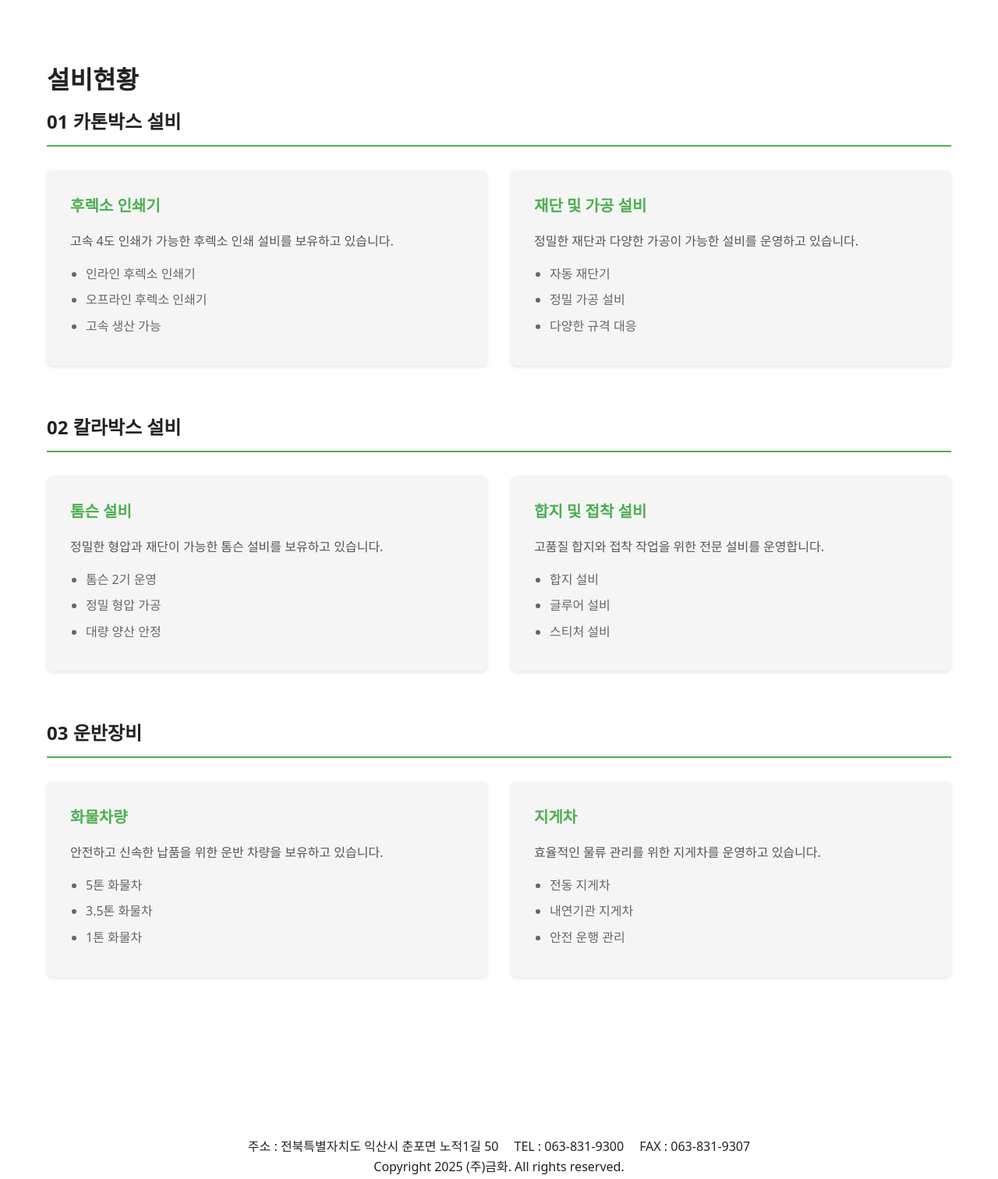
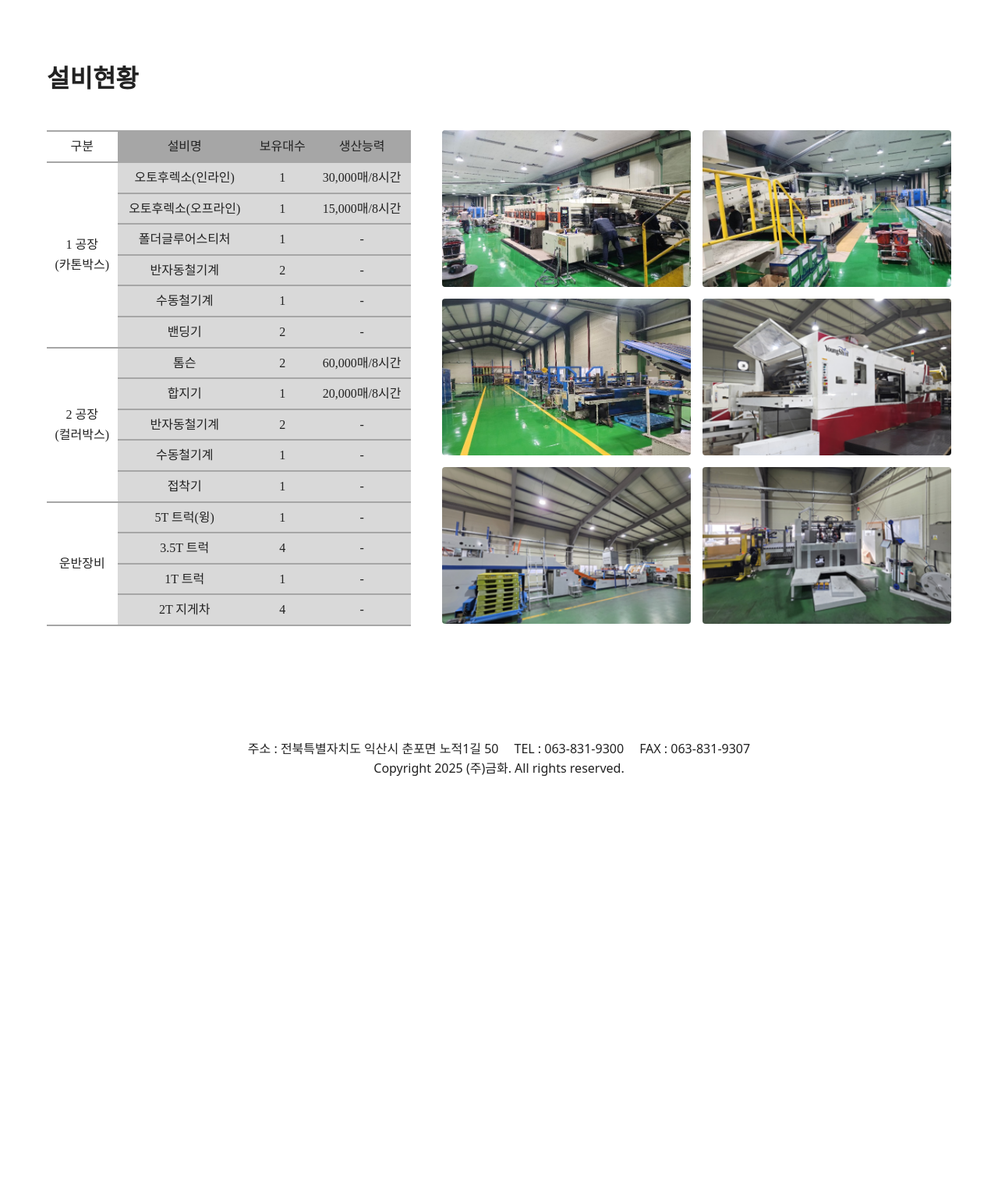
Before and after one commit to JANGSOYUN/geumhwa_site, a Django app: page /equipment/ in a window 1280 px wide. Shown: the part 73-1585 px from the top of the page at 78% size. After the commit the page ends 1068 px from the top, so only its background shows below. Run offline with Django 5.2, Linux system fonts and the light colour scheme; some web fonts are replaced.

Commit message:
update company, equipment

```diff
--- a/main/templates/main/base.html
+++ b/main/templates/main/base.html
@@ -88,7 +88,7 @@
             </div>
           </div>
           <div class="nav-item">
-            <a href="{% url 'products' %}" {% if request.resolver_match.url_name == 'products' or request.resolver_match.url_name == 'paper_box' or request.resolver_match.url_name == 'box_products' %}class="active"{% endif %}>제품소개</a>
+            <a href="{% url 'paper_box' %}" {% if request.resolver_match.url_name == 'products' or request.resolver_match.url_name == 'paper_box' or request.resolver_match.url_name == 'box_products' %}class="active"{% endif %}>제품소개</a>
             <div class="dropdown-menu">
               <a href="{% url 'paper_box' %}" class="dropdown-item">골판지박스 소개</a>
               <a href="{% url 'box_products' %}" class="dropdown-item">상자제품소개</a>
--- a/main/templates/main/equipment.html
+++ b/main/templates/main/equipment.html
@@ -6,41 +6,67 @@
 {% block extra_style %}
   <style>
     .page-title {
-      margin-bottom: 10px;
+      margin-bottom: 40px;
+      font-family: Paperlogy-6SemiBold;
     }
 
-    .equipment-grid {
+    .equipment-layout {
       display: grid;
-      grid-template-columns: repeat(auto-fit, minmax(300px, 1fr));
-      gap: 30px;
+      grid-template-columns: 1fr 1.4fr;
+      gap: 40px;
+      align-items: flex-start;
     }
 
-    .equipment-item {
-      background: #f5f5f5;
-      padding: 30px;
-      border-radius: 8px;
-      box-shadow: 0 2px 4px rgba(0,0,0,0.1);
+    .equipment-table {
+      width: 100%;
+      border-collapse: collapse;
+      font-family: Paperlogy-3Light;
     }
 
-    .equipment-item h3 {
-      font-size: 20px;
-      margin-bottom: 15px;
-      color: #4CAF50;
+    .equipment-table th {
+      background: #A6A6A6;
+      text-align: center;
+      font-weight: 500;
+      font-family: Paperlogy-4Regular;
+      padding: 6px;
+      border-top: 1px solid #595959;
+      border-bottom: 1px solid #595959;
     }
 
-    .equipment-item p {
-      color: #555;
-      line-height: 1.8;
+    .equipment-table tr {
+      background: #D9D9D9;
+      border-bottom: 2px solid #A6A6A6;
     }
 
-    .equipment-item ul {
-      margin-top: 15px;
-      padding-left: 20px;
+    .equipment-table td {
+      text-align: center;
+      font-family: Paperlogy-3Light;
+      padding: 6px;
     }
 
-    .equipment-item li {
-      margin-bottom: 8px;
-      color: #666;
+
+    .equipment-images {
+      display: grid;
+      grid-template-columns: repeat(2, 1fr);
+      gap: 15px;
+    }
+
+    .equipment-image {
+      width: 100%;
+      height: auto;
+      object-fit: cover;
+      border-radius: 4px;
+    }
+
+    /* Responsive */
+    @media (max-width: 768px) {
+      .equipment-layout {
+        grid-template-columns: 1fr;
+      }
+
+      .equipment-images {
+        grid-template-columns: 1fr;
+      }
     }
   </style>
 {% endblock %}
@@ -50,75 +76,112 @@
     <div class="container">
       <h1 class="page-title">설비현황</h1>
 
-      <div class="section">
-        <h2 class="section-title">01 카톤박스 설비</h2>
-        <div class="equipment-grid">
-          <div class="equipment-item">
-            <h3>후렉소 인쇄기</h3>
-            <p>고속 4도 인쇄가 가능한 후렉소 인쇄 설비를 보유하고 있습니다.</p>
-            <ul>
-              <li>인라인 후렉소 인쇄기</li>
-              <li>오프라인 후렉소 인쇄기</li>
-              <li>고속 생산 가능</li>
-            </ul>
-          </div>
-          <div class="equipment-item">
-            <h3>재단 및 가공 설비</h3>
-            <p>정밀한 재단과 다양한 가공이 가능한 설비를 운영하고 있습니다.</p>
-            <ul>
-              <li>자동 재단기</li>
-              <li>정밀 가공 설비</li>
-              <li>다양한 규격 대응</li>
-            </ul>
-          </div>
+      <div class="equipment-layout">
+        <!-- 왼쪽: 테이블 -->
+        <div>
+          <table class="equipment-table">
+            <thead>
+              <tr style="border-top: 2px solid #A6A6A6;">
+                <th style="background-color: #fff; border-bottom: 2px solid #A6A6A6;">구분</th>
+                <th>설비명</th>
+                <th>보유대수</th>
+                <th>생산능력</th>
+              </tr>
+            </thead>
+            <tbody>
+              <!-- 1 공장 (카톤박스) -->
+              <tr>
+                <td rowspan="6" style="background-color: #fff;">1 공장<br>(카톤박스)</td>
+                <td>오토후렉소(인라인)</td>
+                <td>1</td>
+                <td>30,000매/8시간</td>
+              </tr>
+              <tr>
+                <td>오토후렉소(오프라인)</td>
+                <td>1</td>
+                <td>15,000매/8시간</td>
+              </tr>
+              <tr>
+                <td>폴더글루어스티처</td>
+                <td>1</td>
+                <td>-</td>
+              </tr>
+              <tr>
+                <td>반자동철기계</td>
+                <td>2</td>
+                <td>-</td>
+              </tr>
+              <tr>
+                <td>수동철기계</td>
+                <td>1</td>
+                <td>-</td>
+              </tr>
+              <tr>
+                <td>밴딩기</td>
+                <td>2</td>
+                <td>-</td>
+              </tr>
+              <!-- 2 공장 (컬러박스) -->
+              <tr>
+                <td rowspan="5" style="background-color: #fff;">2 공장<br>(컬러박스)</td>
+                <td>톰슨</td>
+                <td>2</td>
+                <td>60,000매/8시간</td>
+              </tr>
+              <tr>
+                <td>합지기</td>
+                <td>1</td>
+                <td>20,000매/8시간</td>
+              </tr>
+              <tr>
+                <td>반자동철기계</td>
+                <td>2</td>
+                <td>-</td>
+              </tr>
+              <tr>
+                <td>수동철기계</td>
+                <td>1</td>
+                <td>-</td>
+              </tr>
+              <tr>
+                <td>접착기</td>
+                <td>1</td>
+                <td>-</td>
+              </tr>
+              <!-- 운반장비 -->
+              <tr>
+                <td rowspan="4" style="background-color: #fff;">운반장비</td>
+                <td>5T 트럭(윙)</td>
+                <td>1</td>
+                <td>-</td>
+              </tr>
+              <tr>
+                <td>3.5T 트럭</td>
+                <td>4</td>
+                <td>-</td>
+              </tr>
+              <tr>
+                <td>1T 트럭</td>
+                <td>1</td>
+                <td>-</td>
+              </tr>
+              <tr>
+                <td>2T 지게차</td>
+                <td>4</td>
+                <td>-</td>
+              </tr>
+            </tbody>
+          </table>
         </div>
-      </div>
 
-      <div class="section">
-        <h2 class="section-title">02 칼라박스 설비</h2>
-        <div class="equipment-grid">
-          <div class="equipment-item">
-            <h3>톰슨 설비</h3>
-            <p>정밀한 형압과 재단이 가능한 톰슨 설비를 보유하고 있습니다.</p>
-            <ul>
-              <li>톰슨 2기 운영</li>
-              <li>정밀 형압 가공</li>
-              <li>대량 양산 안정</li>
-            </ul>
-          </div>
-          <div class="equipment-item">
-            <h3>합지 및 접착 설비</h3>
-            <p>고품질 합지와 접착 작업을 위한 전문 설비를 운영합니다.</p>
-            <ul>
-              <li>합지 설비</li>
-              <li>글루어 설비</li>
-              <li>스티처 설비</li>
-            </ul>
-          </div>
-        </div>
-      </div>
-
-      <div class="section">
-        <h2 class="section-title">03 운반장비</h2>
-        <div class="equipment-grid">
-          <div class="equipment-item">
-            <h3>화물차량</h3>
-            <p>안전하고 신속한 납품을 위한 운반 차량을 보유하고 있습니다.</p>
-            <ul>
-              <li>5톤 화물차</li>
-              <li>3.5톤 화물차</li>
-              <li>1톤 화물차</li>
-            </ul>
-          </div>
-          <div class="equipment-item">
-            <h3>지게차</h3>
-            <p>효율적인 물류 관리를 위한 지게차를 운영하고 있습니다.</p>
-            <ul>
-              <li>전동 지게차</li>
-              <li>내연기관 지게차</li>
-              <li>안전 운행 관리</li>
-            </ul>
-          </div>
+        <!-- 오른쪽: 이미지 갤러리 -->
+        <div class="equipment-images">
+          <img src="{% static 'img/equipment-1.jpg' %}" alt="설비 이미지 1" class="equipment-image">
+          <img src="{% static 'img/equipment-2.jpg' %}" alt="설비 이미지 2" class="equipment-image">
+          <img src="{% static 'img/equipment-3.jpg' %}" alt="설비 이미지 3" class="equipment-image">
+          <img src="{% static 'img/equipment-4.png' %}" alt="설비 이미지 4" class="equipment-image">
+          <img src="{% static 'img/equipment-5.png' %}" alt="설비 이미지 5" class="equipment-image">
+          <img src="{% static 'img/equipment-6.png' %}" alt="설비 이미지 6" class="equipment-image">
         </div>
       </div>
     </div>
--- a/main/templates/main/index.html
+++ b/main/templates/main/index.html
@@ -143,6 +143,7 @@
 {% endblock %}
 
 {% block content %}
+  <div style="flex: 1; display: flex; flex-direction: column;">
     <section class="hero">
       <div class="container">
         <div class="hero-content">
@@ -183,4 +184,5 @@
         </div>
       </div>
     </section>
+  </div>
 {% endblock %}
--- a/main/templates/main/inquiry.html
+++ b/main/templates/main/inquiry.html
@@ -24,7 +24,7 @@
     .contact-info h2 {
       font-size: 20px;
       margin-bottom: 20px;
-      color: #4CAF50;
+      color: #2744A0;
     }
 
     .contact-info p {
@@ -49,7 +49,7 @@
     }
 
     .contact-info .instruction {
-      font-size: 14px;
+      font-size: 16px;
       color: #666;
       line-height: 1.8;
     }
--- a/static/css/style.css
+++ b/static/css/style.css
@@ -191,7 +191,7 @@ footer {
   font-weight: bold;
   margin-bottom: 30px;
   padding-bottom: 10px;
-  border-bottom: 2px solid #4CAF50;
+  border-bottom: 2px solid #2744A0;
 }
 
 .section-content {
```
Also changed, not shown: main/templates/main/company.html (+50 -32 lines). Lines whose indentation alone changed are shown as unchanged.
